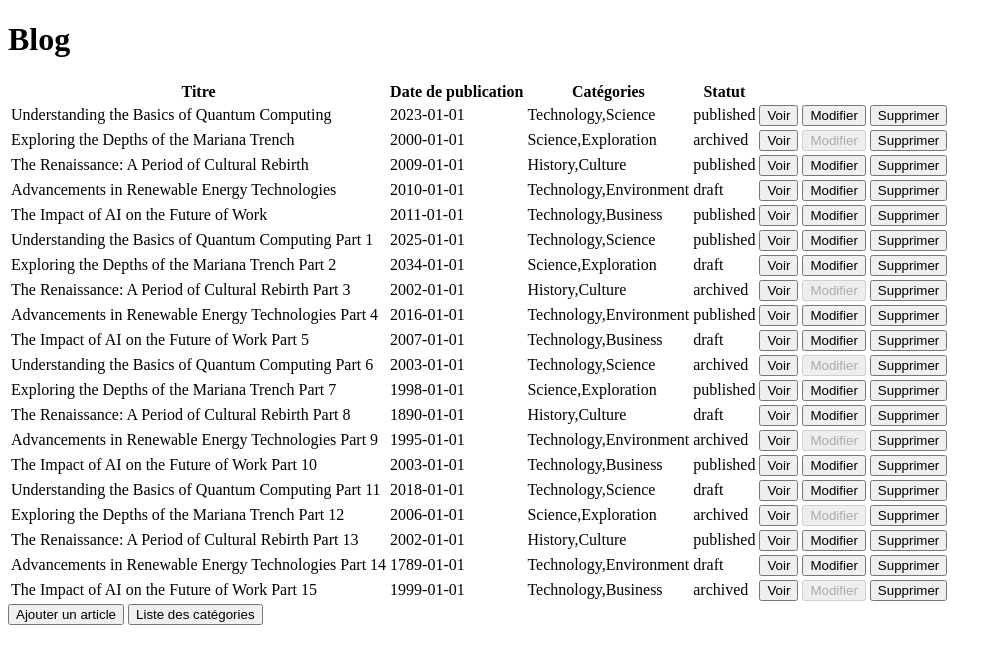
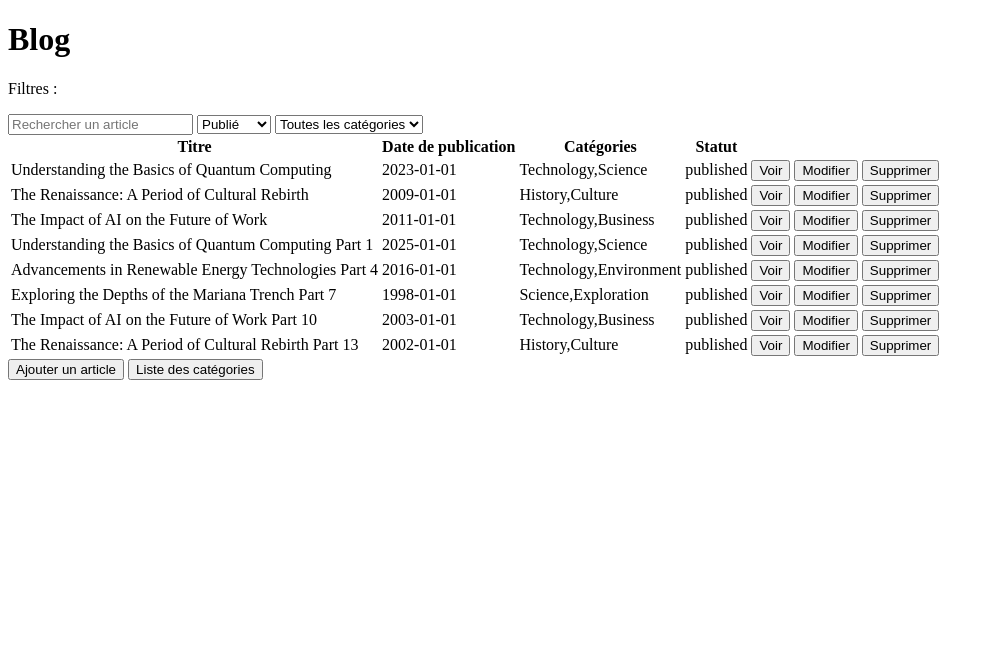
Before and after one commit to QuentinBoulay/moteur-blog, a SvelteKit app: page / in a window 1280 px wide. Shown: the top 664 px of the page, without its empty margins (0-1002 px from the left). Built offline with nearby package versions, Linux system fonts and the light colour scheme.

Commit message:
update filters on articles list

```diff
--- a/src/routes/+page.svelte
+++ b/src/routes/+page.svelte
@@ -1,7 +1,21 @@
 <script>
     import { goto } from '$app/navigation';
     import ArticleItem from "../lib/article-item.svelte";
-    import { articles } from "../lib/stores.js";
+    import { articles, categories, getArticles } from "../lib/stores.js";
+
+    let status;
+    let category;
+    let filteredArticles = [];
+
+    $: {
+        let articlesTest = getArticles();
+
+        if (status) {
+            filteredArticles = articlesTest.filter(article => article.status === status);
+        }
+
+        console.log(filteredArticles)
+    }
 
     function addArticle() {
         goto(`/article/new`);
@@ -10,9 +24,32 @@
     function categoriesList() {
         goto(`/categories`);
     }
+
+    function search(event) {
+        let search = event.target.value;
+        filteredArticles = filteredArticles.filter(article => article.title.includes(search));
+    }
+
 </script>
 
 <h1>Blog</h1>
+
+<p>Filtres :</p>
+
+<input type="text" placeholder="Rechercher un article" on:change={search} />
+<select bind:value={status}>
+    <option value="published">Publié</option>
+    <option value="draft">Brouillon</option>
+    <option value="archived">Archivé</option>
+</select>
+<select bind:value={category}>
+    <option value="all">Toutes les catégories</option>
+    <option value="none">Aucune catégorie</option>
+    {#each $categories as category}
+        <option value={category.name}>{category.name}</option>
+    {/each}
+</select>
+
 
 {#if ($articles.length > 0)}
 <table>
@@ -22,9 +59,9 @@
         <th scope="column">Catégories</th>
         <th scope="column">Statut</th>
     </tr>
-        {#each $articles as article}
-            <ArticleItem {article} />
-        {/each}
+    {#each filteredArticles as article (article.id)}
+        <ArticleItem {article} />
+    {/each}
 </table>
 {:else}
     <p>Aucun article n'est disponible actuellement</p>
```
Also changed, not shown: src/routes/article/[id]/edit/+page.svelte (+7 -13 lines).
